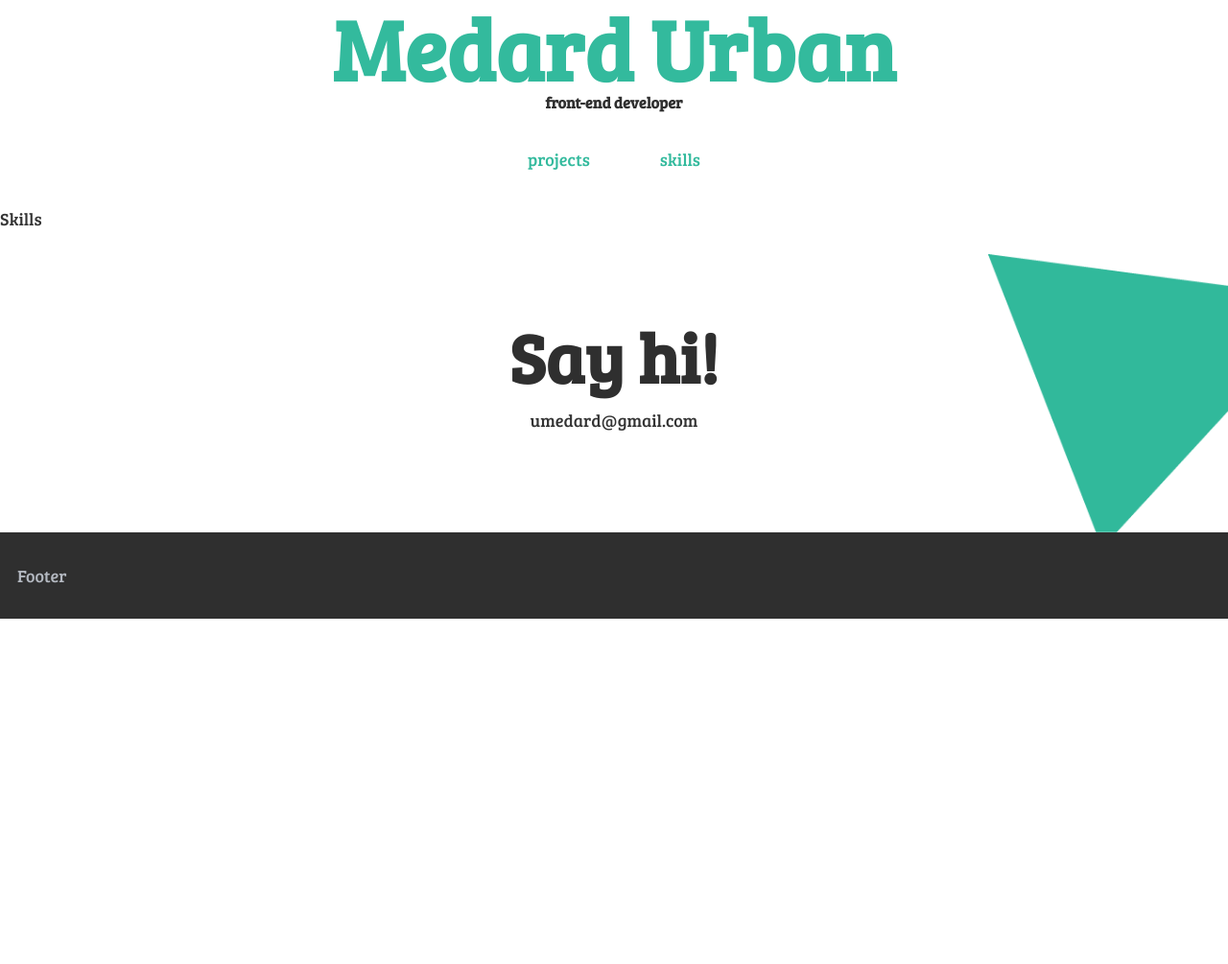
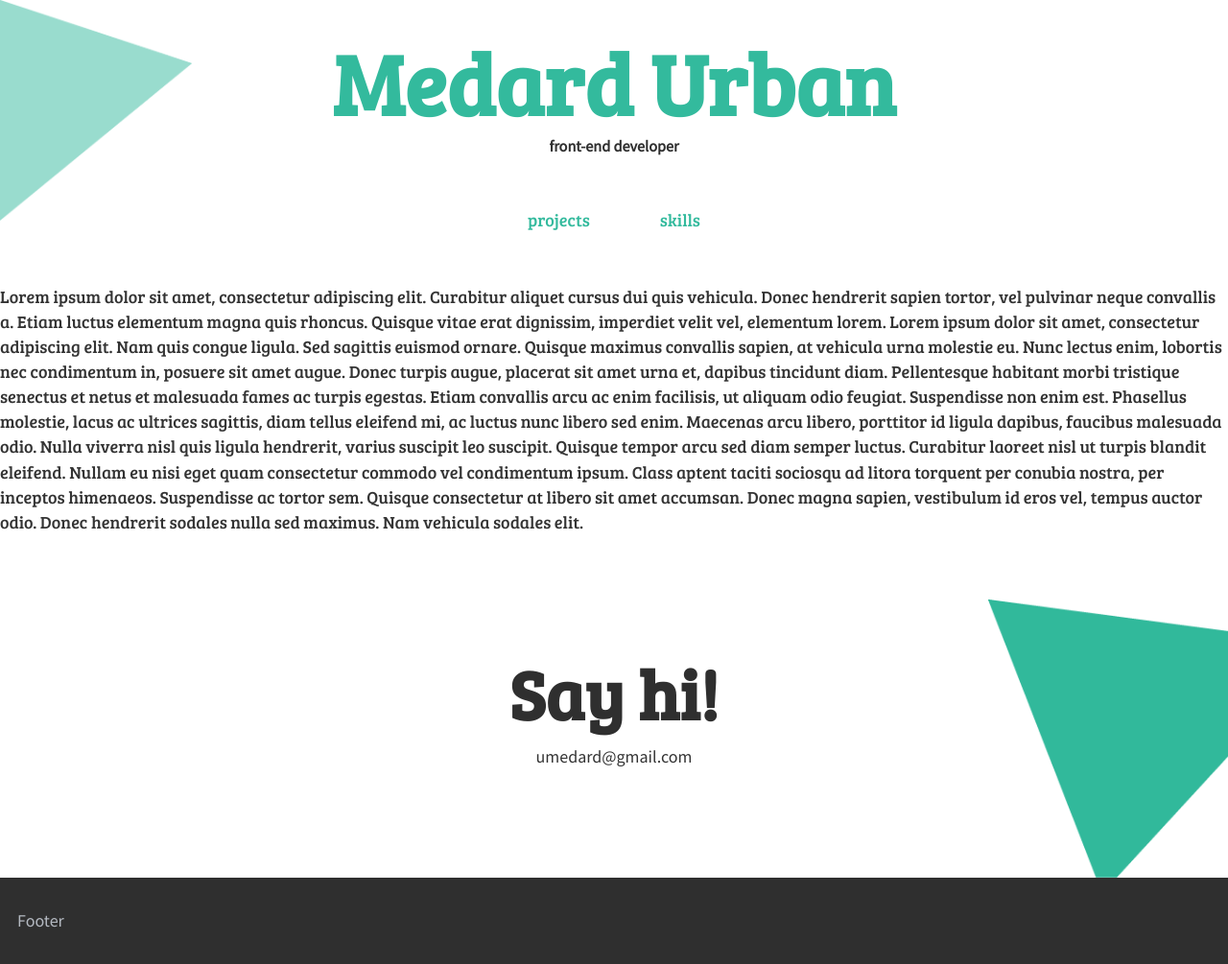
Before and after one commit to umedard/portfolio3, a Gatsby site: page /skills in a window 1280 px wide. Shown: the whole page at 96% size. Before the commit the page ends 800 px from the top, so only its background shows below. Built offline with nearby package versions, Linux system fonts and the light colour scheme; Gatsby itself is replaced by a stand-in of ours.

Commit message:
add background images to footer and header

```diff
--- a/src/components/footer.module.css
+++ b/src/components/footer.module.css
@@ -1,8 +1,8 @@
 .footer__wrapper {
     display: grid;
     align-items: center;
-    padding: 5rem;
-    background-image: url("/img/triangle.png");
+    padding: 5.5rem;
+    background-image: url("/img/triangle_bottom.png");
     background-position: right bottom;
     background-size: 250px;
     background-repeat: no-repeat;
@@ -11,6 +11,7 @@
 .footer__email {
     line-height: 3rem;
     text-align: center;
+    font-family: "source sans pro";
 }
 
 .footer__messsage {
@@ -26,4 +27,5 @@
     line-height: 1rem;
     background-color: #2F2F2F;
     color: #B4B9C1;
+    font-family: "source sans pro";
 }
--- a/src/components/header.module.css
+++ b/src/components/header.module.css
@@ -3,19 +3,24 @@
 .header {
     margin: 0;
     padding: 0;
+    background-image: url("/img/triangle_top.png");
+    background-position: left top;
+    background-size: 200px;
+    background-repeat: no-repeat;
 }
 
 
 .header__title {
     font-family: "Bree Serif";
     font-size: 5rem;
+    padding: 2rem 0 .5rem;
     color: #33BA9D;
     margin: 0 auto;
     text-align: center;
 }
 
 .header__subtitle {
-    font-family: "Bree Serif";
+    font-family: "source sans pro";
     font-size: .9rem;
     margin: 0 auto;
     text-align: center;
@@ -27,7 +32,7 @@
 
 .header__menu {
     display: flex;
-    margin: 2rem auto;
+    margin: 3rem auto;
     padding: 0;
     justify-content: space-between;
     max-width: 10rem;
--- a/src/pages/skills.js
+++ b/src/pages/skills.js
@@ -8,7 +8,11 @@ export default function Skills() {
   return (
     <Layout>
       <SEO title="Skills" />
-      Skills
+      <p>
+        Lorem ipsum dolor sit amet, consectetur adipiscing elit. Curabitur aliquet cursus dui quis vehicula. Donec hendrerit sapien tortor, vel pulvinar neque convallis a. Etiam luctus elementum magna quis rhoncus. Quisque vitae erat dignissim, imperdiet velit vel, elementum lorem. Lorem ipsum dolor sit amet, consectetur adipiscing elit. Nam quis congue ligula. Sed sagittis euismod ornare. Quisque maximus convallis sapien, at vehicula urna molestie eu. Nunc lectus enim, lobortis nec condimentum in, posuere sit amet augue. Donec turpis augue, placerat sit amet urna et, dapibus tincidunt diam. Pellentesque habitant morbi tristique senectus et netus et malesuada fames ac turpis egestas. Etiam convallis arcu ac enim facilisis, ut aliquam odio feugiat. Suspendisse non enim est. Phasellus molestie, lacus ac ultrices sagittis, diam tellus eleifend mi, ac luctus nunc libero sed enim. Maecenas arcu libero, porttitor id ligula dapibus, faucibus malesuada odio. Nulla viverra nisl quis ligula hendrerit, varius suscipit leo suscipit.
+
+        Quisque tempor arcu sed diam semper luctus. Curabitur laoreet nisl ut turpis blandit eleifend. Nullam eu nisi eget quam consectetur commodo vel condimentum ipsum. Class aptent taciti sociosqu ad litora torquent per conubia nostra, per inceptos himenaeos. Suspendisse ac tortor sem. Quisque consectetur at libero sit amet accumsan. Donec magna sapien, vestibulum id eros vel, tempus auctor odio. Donec hendrerit sodales nulla sed maximus. Nam vehicula sodales elit.
+      </p>
     </Layout>
   )
 }
```
Also changed, not shown: README.md, static/img/1x/Asset 1.png (added), static/img/1x/Asset 2.png (added), static/img/triangle_bottom.png (renamed from static/img/triangle.png), static/img/triangle_top.png (added).
